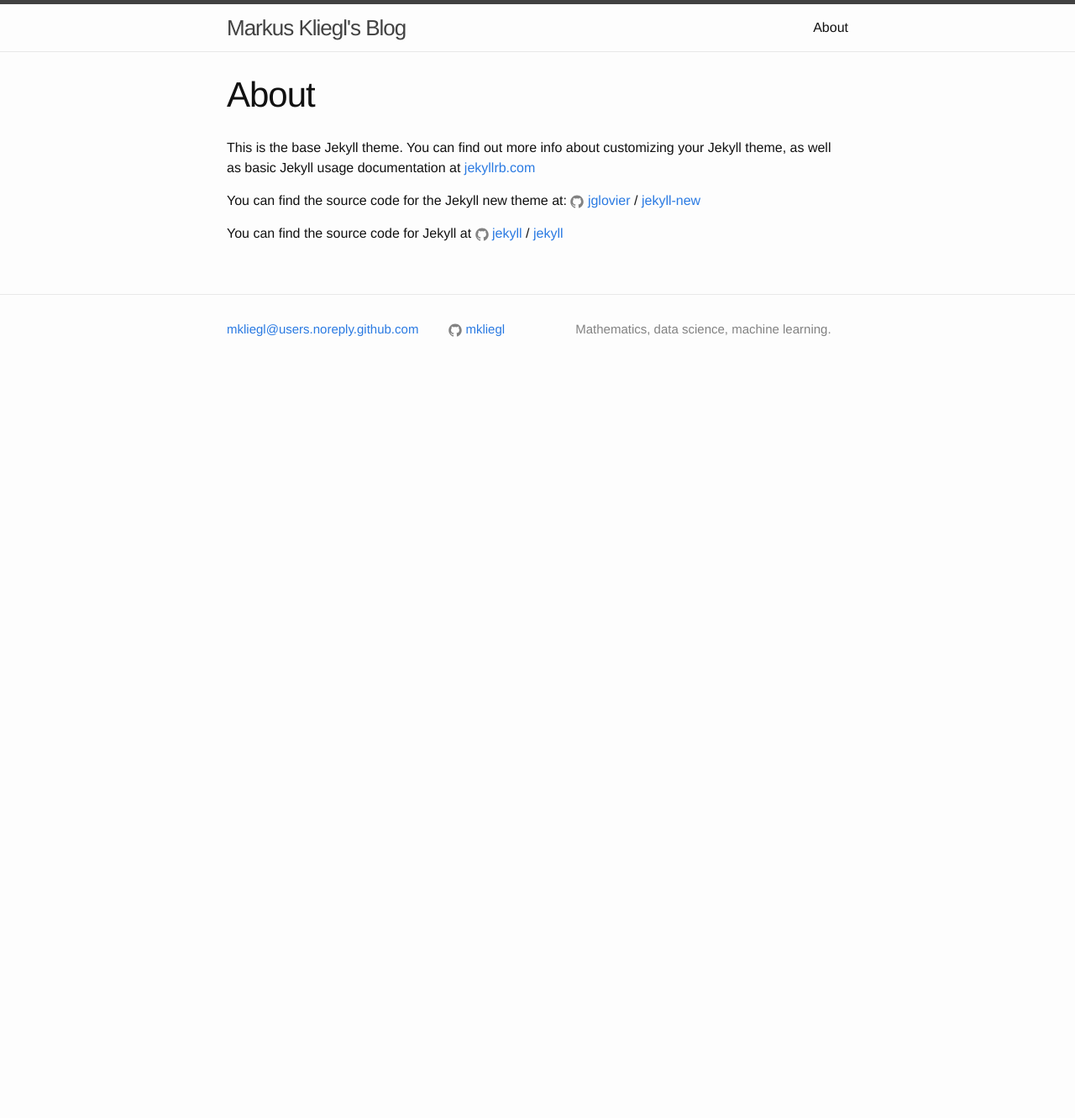
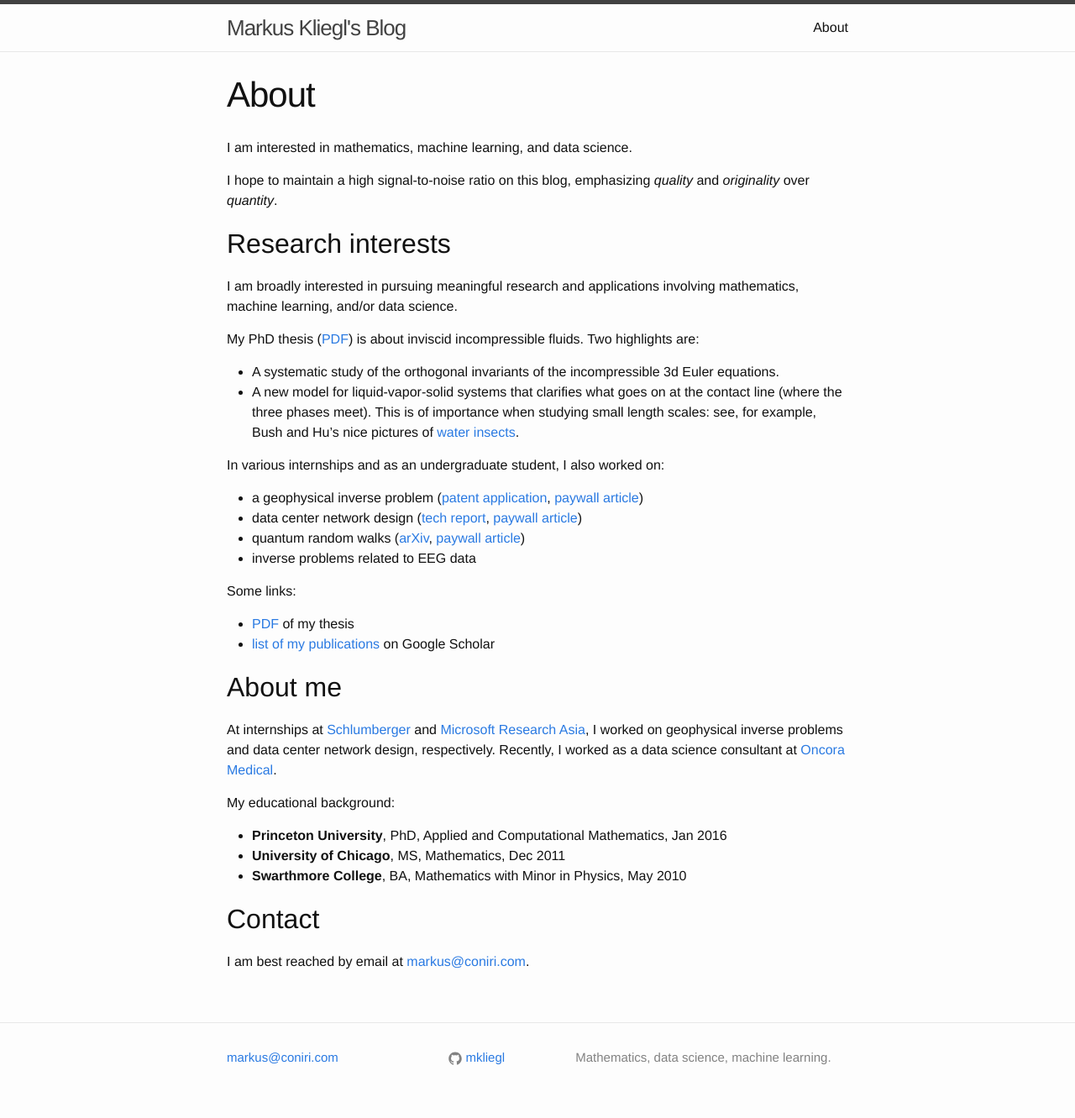
Before and after one commit to mkliegl/mkliegl.github.io, a Jekyll site: the page built from about.md, in a window 1280 px wide. Shown: the whole page at 84% size. Built offline with Jekyll 4.4.1, drawn with Linux system fonts in a browser that asks for light colours; before the commit the page ends 900 px from its top, so only the background shows below that.

Commit message:
initial draft - about page

```diff
--- a/_config.yml
+++ b/_config.yml
@@ -1,6 +1,6 @@
 # Site settings
 title: Markus Kliegl's Blog
-email: mkliegl@users.noreply.github.com
+email: markus@coniri.com
 description: > # this means to ignore newlines until "baseurl:"
   Mathematics, data science, machine learning.
 baseurl: "" # the subpath of your site, e.g. /blog
--- a/about.md
+++ b/about.md
@@ -4,12 +4,71 @@ title: About
 permalink: /about/
 ---
 
-This is the base Jekyll theme. You can find out more info about customizing your Jekyll theme, as well as basic Jekyll usage documentation at [jekyllrb.com](http://jekyllrb.com/)
+I am interested in mathematics, machine learning, and data science.
 
-You can find the source code for the Jekyll new theme at:
-{% include icon-github.html username="jglovier" %} /
-[jekyll-new](https://github.com/jglovier/jekyll-new)
+I hope to maintain a high signal-to-noise ratio on this blog, emphasizing
+*quality* and *originality* over *quantity*.
 
-You can find the source code for Jekyll at
-{% include icon-github.html username="jekyll" %} /
-[jekyll](https://github.com/jekyll/jekyll)
+
+## Research interests
+
+I am broadly interested in pursuing meaningful research and
+applications involving mathematics, machine learning, and/or data science.
+
+My PhD thesis ([PDF][thesis-PDF]) is about inviscid incompressible fluids.
+Two highlights are:
+
+- A systematic study of the orthogonal invariants of the incompressible
+3d Euler equations.
+- A new model for liquid-vapor-solid systems that clarifies what goes on at
+the contact line (where the three phases meet). This is of importance
+when studying small length scales: see, for example, Bush and Hu's
+nice pictures of [water insects][water-insects].
+
+In various internships and as an undergraduate student, I also worked
+on:
+
+- a geophysical inverse problem
+  ([patent application][slb-patent], [paywall article][eage-doi])
+- data center network design ([tech report][dcell-tr], [paywall article][dcell-doi])
+- quantum random walks ([arXiv][qrw-arxiv], [paywall article][qrw-doi])
+- inverse problems related to EEG data
+
+Some links:
+
+- [PDF][thesis-PDF] of my thesis
+- [list of my publications][google-scholar-profile] on Google Scholar
+
+
+## About me
+
+At internships at [Schlumberger][schlumberger] and [Microsoft Research Asia][msra],
+I worked on geophysical inverse problems and data center network design,
+respectively. Recently, I worked as a data science consultant
+at [Oncora Medical][oncora].
+
+My educational background:
+
+- **Princeton University**, PhD, Applied and Computational Mathematics, Jan 2016
+- **University of Chicago**, MS, Mathematics, Dec 2011
+- **Swarthmore College**, BA, Mathematics with Minor in Physics, May 2010
+
+
+## Contact
+
+I am best reached by email at [{{ site.email }}](mailto:{{ site.email }}).
+
+
+[google-scholar-profile]: https://scholar.google.com/citations?user=hKjmnDUAAAAJ&hl=en
+[thesis-PDF]: /files/Kliegl_Markus_thesis.pdf
+[thesis-durable]: http://pqdtopen.proquest.com/pubnum/10010743.html
+[water-insects]: http://math.mit.edu/~bush/?p=762
+[schlumberger]: http://www.slb.com/
+[msra]: http://research.microsoft.com/en-us/labs/asia/
+[oncora]: http://oncoramedical.com/
+[dcell-doi]: http://dx.doi.org/10.1109/INFCOMW.2010.5466647
+[dcell-tr]: http://research.microsoft.com/apps/pubs/?id=103129
+[qrw-arxiv]: http://arxiv.org/abs/0808.2382
+[qrw-doi]: http://dx.doi.org/10.1142/S0219749908004377
+[eage-doi]: http://dx.doi.org/10.3997/2214-4609.20141285
+[slb-patent]: http://www.freepatentsonline.com/y2015/0192694.html
```
Also changed, not shown: Gemfile.lock, README.md, 1 other file.
